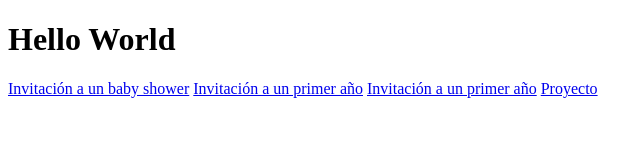
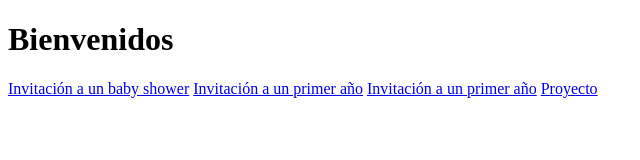
Before and after one commit to AgustinFL23/AgustinFL23.github.io, a plain HTML site: page index.html in a window 1280 px wide. Shown: the full height of the page, 0-640 px from the left. Drawn offline with Linux system fonts and the light colour scheme.

Commit message:
Update index.html

```diff
--- a/index.html
+++ b/index.html
@@ -1,7 +1,7 @@
 <!DOCTYPE html>
 <html>
 <body>
-<h1>Hello World</h1>
+<h1>Bienvenidos</h1>
 <a href="InvitacionMiranda/BabyShowerMiranda.html">Invitación a un baby shower</a>
 <a href="InvitaciónMiranda1año/Miranda_1er_anio.html">Invitación a un primer año</a>
 <a href="InvitaciónMiranda1año/Miranda_invitacion_1.html">Invitación a un primer año</a>
```
